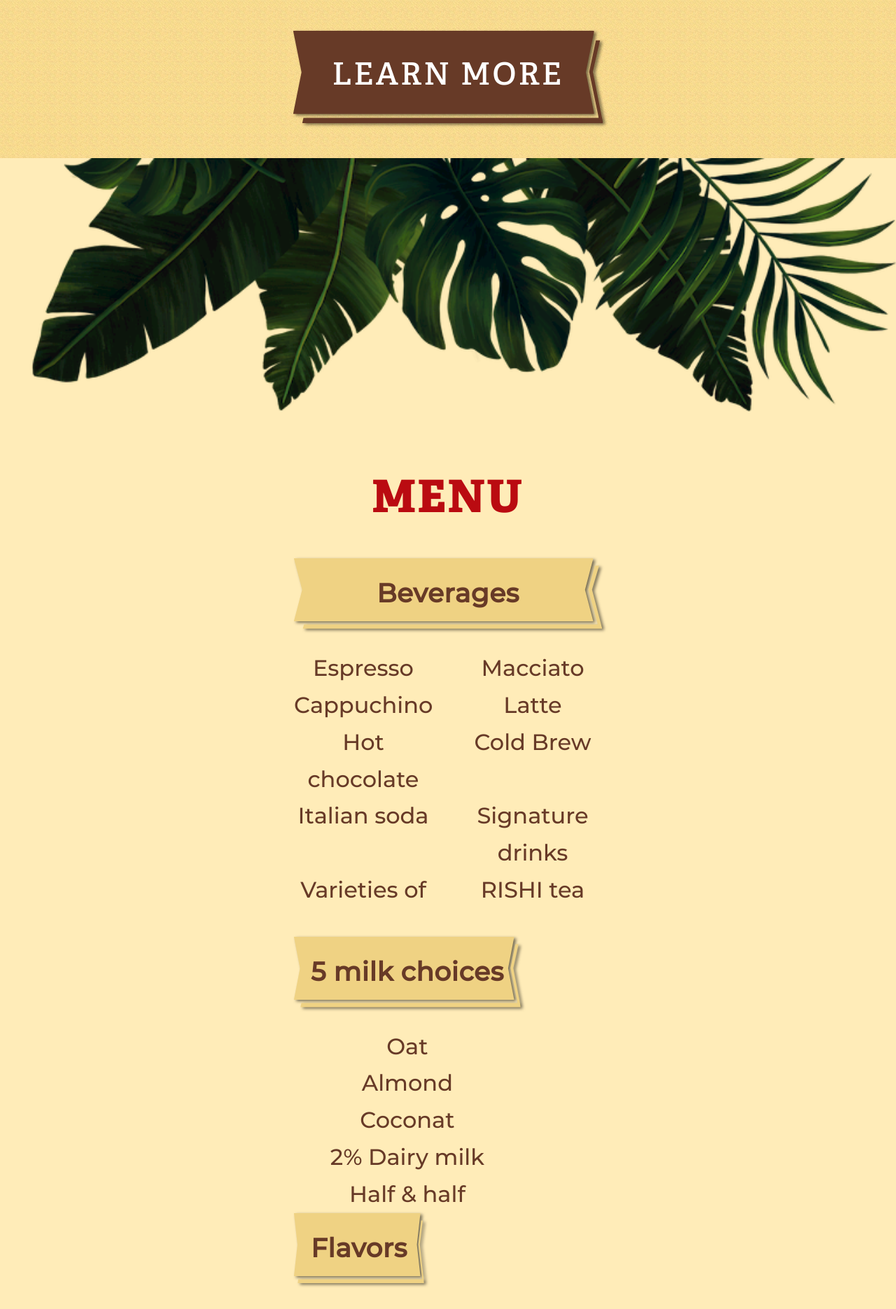
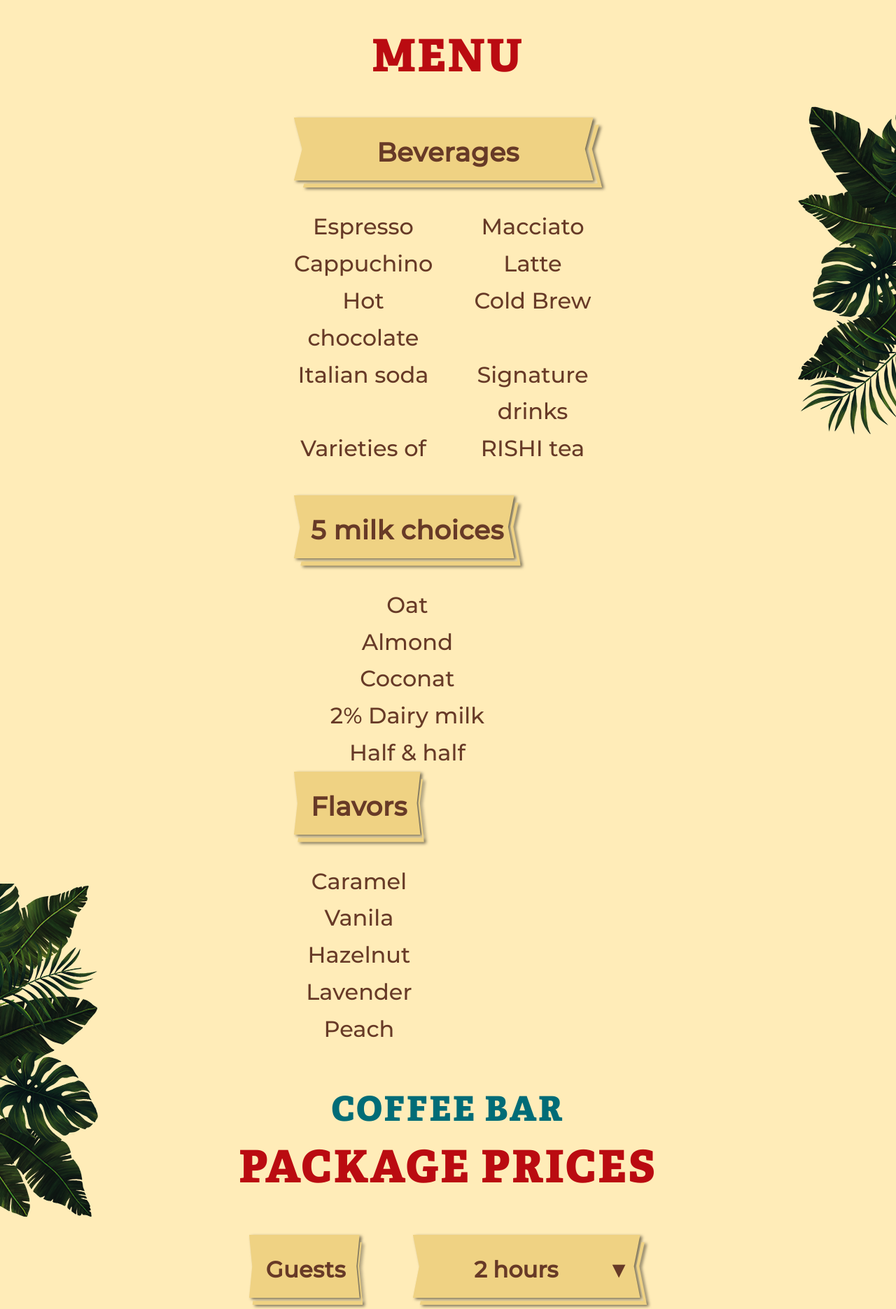
Before and after one commit to b-aleksei/magicmugcaffee, a PHP site: page / in a window 1280 px wide. Shown: the part 2640-4511 px from the top of the page at 70% size. Run offline with PHP 8.4, Linux system fonts and the light colour scheme; style sheets or scripts are compiled from the project's sources.

Commit message:
add palm to 768

```diff
--- a/source/index.html
+++ b/source/index.html
@@ -172,7 +172,8 @@
           </svg>
         </div></a>
     </section>
-    <section class="menu">
+    <section class="offer">
+      <section class="offer__menu menu">
         <h2 class="menu__title glob__h2" id="menu">MENU</h2>
         <ul class="menu__unit">
           <li class="menu__subunit menu__subunit--big">
@@ -227,8 +228,8 @@
           </li>
         </ul>
       </section>
-    <section class="rate">
-      <h2 class="rate__title glob__h2">Coffee bar<strong> package Prices</strong></h2>
+      <section class="offer__rate rate">
+        <h2 class="rate__title glob__h2">Coffee bar<br><strong>package Prices</strong></h2>
         <table class="rate__price price" aria-label="Coffee bar package Prices">
           <caption class="price__caption visually-hidden">Our prices</caption>
           <tr class="price__title">
@@ -293,8 +294,9 @@
           </tr>
         </table>
         <small class="price__small">* Pricing includes: ulimited beverages, all paper products, 2 hours of service
-        minimum.</small> <small class="price__small">* Tax and travel fee not included (travel outside of 25 mile radius
-      of Mpls +$25 fee).</small>
+          minimum.</small> <small class="price__small">* Tax and travel fee not included (travel outside of 25 mile
+        radius of Mpls +$25 fee).</small>
+      </section>
     </section>
     <section class="advantages">
       <h2 class="advantages__title glob__h2" id="why">Why we?</h2>
--- a/source/sass/index/_catering.scss
+++ b/source/sass/index/_catering.scss
@@ -100,3 +100,13 @@
     min-width: 40%;
   }
 }
+
+@media (min-width: $tablet) {
+  .catering__list {
+    justify-content: space-around;
+  }
+
+  .catering__item {
+    min-width: 30%;
+  }
+}
--- a/source/sass/index/_header.scss
+++ b/source/sass/index/_header.scss
@@ -17,7 +17,7 @@
 }
 
 .header__logo {
-  margin-right: calc(50% - 50px);
+  margin-right: calc(50% - 46px);
 }
 
 .header__nav {
@@ -91,16 +91,15 @@
     align-content: unset;
   }
 
-  .header__logo {
-    margin-right: calc(50% - 55px);
-  }
-
-  .header__img-logo {
-    width: 90px;
-  }
-
   .header__bg-wrap::before {
     height: 15px;
     background-size: auto 15px;
   }
 }
+
+@media (min-width: $tablet) {
+  .header__img-logo {
+    width: 82px;
+    height: 60px;
+  }
+}
--- a/source/sass/index/_menu.scss
+++ b/source/sass/index/_menu.scss
@@ -2,10 +2,6 @@
   padding: 35% 6% 0 6%;
   margin-bottom: 50px;
   font-size: 4vmin;
-  background-image: url("../img/bg/palm480_top.png");
-  background-repeat: no-repeat;
-  background-size: 100% auto;
-  background-position: center top;
 }
 
 .menu__title {
@@ -61,11 +57,14 @@
 }
 
 @media (min-width: $mobile) {
-  .menu {
-    background-image: url("../img/bg/palm768_top.png");
-  }
-
   .menu__unit {
     max-width: 440px;
   }
 }
+
+@media (min-width: $tablet) {
+  .menu {
+    padding: 0 0 50px 0;
+    margin-bottom: 0;
+  }
+}
--- /dev/null
+++ b/source/sass/index/_offer.scss
@@ -0,0 +1,30 @@
+.offer__rate {
+  padding: 0 6% 35% 6%;
+}
+
+.offer {
+  background-image: url("../img/bg/palm480_top.png"), url("../img/bg/palm480_bottom.png");
+  background-repeat: no-repeat, no-repeat;
+  background-size: 100% auto, 100% auto;
+  background-position: center top, center bottom;
+}
+
+@media (min-width: $mobile) {
+  .offer {
+    background-image: url("../img/bg/palm768_top.png"), url("../img/bg/palm768_bottom.png");
+  }
+}
+
+@media (min-width: $tablet) {
+  .offer {
+    padding: 50px 6%;
+    background-image: url("../img/bg/palm1024_r.png"), url("../img/bg/palm1024_l.png"), url("../img/bg/palm1024_r.png");
+    background-repeat: no-repeat, no-repeat, no-repeat;
+    background-size: 140px 477px, 140px 477px, 140px 477px;
+    background-position: right 150px, left center, 100% 85%;
+  }
+
+  .offer__rate {
+    padding: 0;
+  }
+}
--- a/source/sass/index/_price.scss
+++ b/source/sass/index/_price.scss
@@ -109,4 +109,8 @@
   .price__small {
     max-width: 440px;
   }
+
+  .price__select {
+    padding-right: 5vmin;
+  }
 }
--- a/source/sass/index/_rate.scss
+++ /dev/null
@@ -1,13 +0,0 @@
-.rate {
-  padding: 0 6% 35% 6%;
-  background-image: url("../img/bg/palm480_bottom.png");
-  background-repeat: no-repeat;
-  background-size: 100% auto;
-  background-position: center bottom;
-}
-
-@media (min-width: $mobile) {
-  .rate {
-    background-image: url("../img/bg/palm768_bottom.png");
-  }
-}
--- a/source/sass/style.scss
+++ b/source/sass/style.scss
@@ -8,8 +8,8 @@
 @import "index/about-us";
 @import "index/slider";
 @import "index/catering";
-@import "index/rate";
 @import "index/price";
+@import "index/offer";
 @import "index/menu";
 @import "index/advantages";
 @import "index/contact";
```
Also changed, not shown: source/img/bg/palm1024_l.png (added), source/img/bg/palm1024_r.png (added), source/img/bg/palm1024_r2.png (added), source/img/bg/palm480.png (deleted), source/img/bg/palm768.png (deleted). Lines whose indentation alone changed are shown as unchanged.
